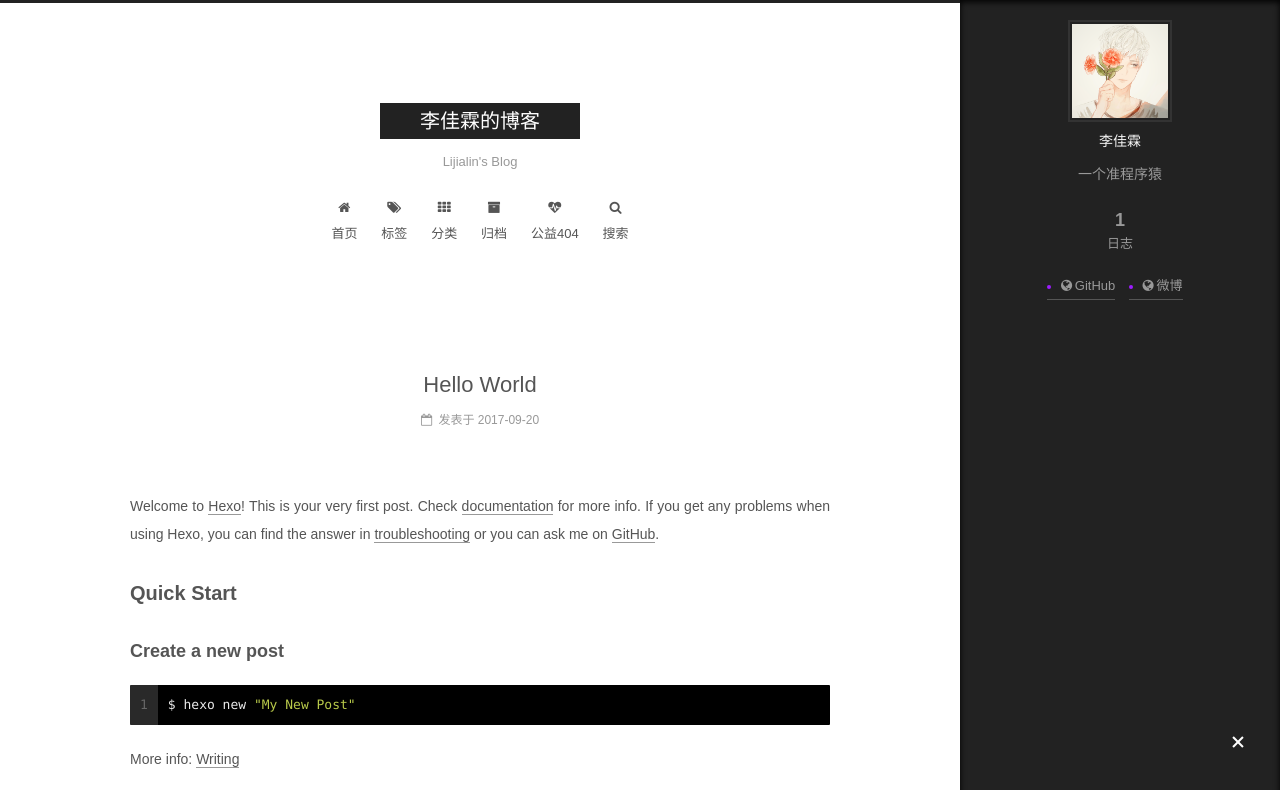
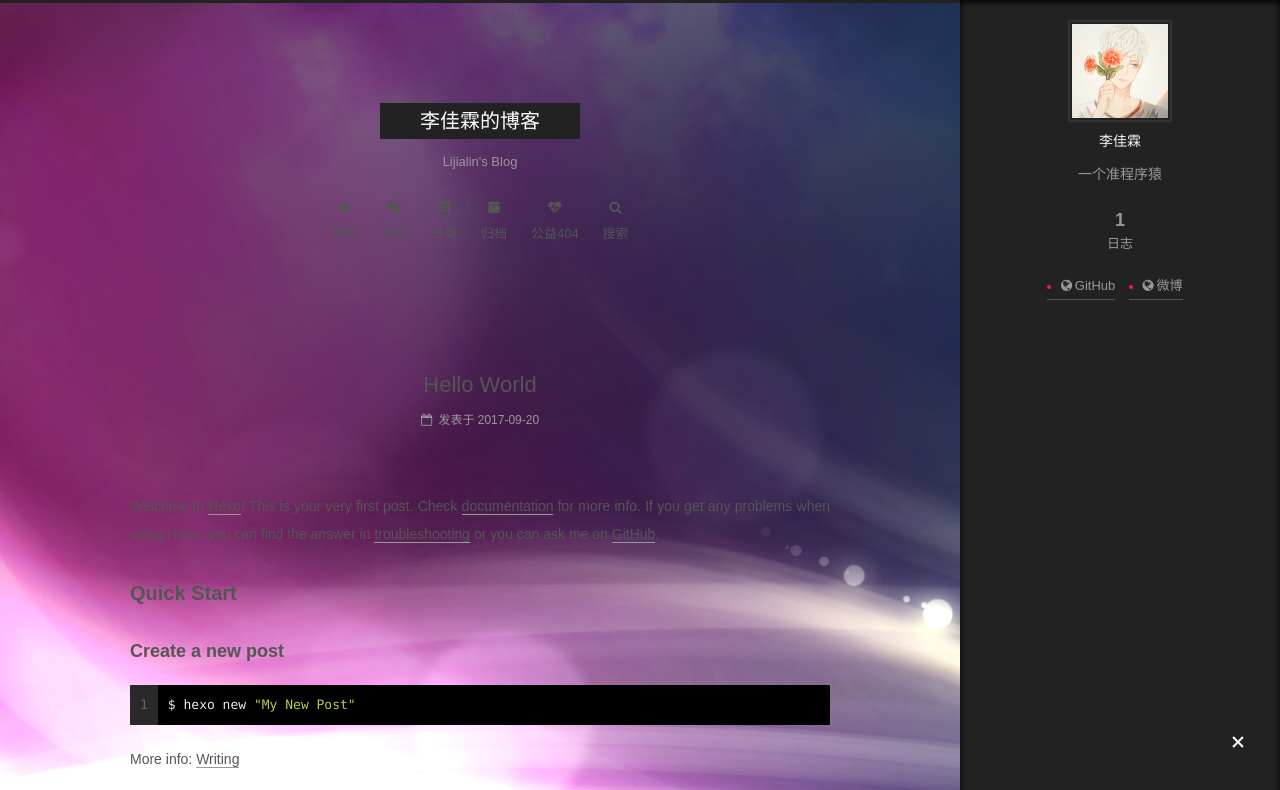
Before and after one commit to lijialin0707/lijialin0707.github.io, a plain HTML site: page index.html in a window 1280 px wide. Both pictures are taken after a click on the element 1238 px from the left and 743 px from the top of the page. Shown: the top 790 px of the page. Drawn offline with Linux system fonts and the light colour scheme; a script that the page names is missing.

Commit message:
Site updated: 2017-09-20 16:24:28

```diff
--- a/css/main.css
+++ b/css/main.css
@@ -1818,7 +1818,7 @@ pre .javascript .function {
   width: 4px;
   height: 4px;
   border-radius: 50%;
-  background: #9d1cff;
+  background: #ff1653;
 }
 .links-of-blogroll {
   font-size: 13px;
@@ -2655,3 +2655,6 @@ embed {
 .links-of-blogroll-inline .links-of-blogroll-item {
   display: inline-block;
 }
+body {
+  background: url("/images/background.jpg");
+}
```
Also changed, not shown: images/background.jpg (added).
